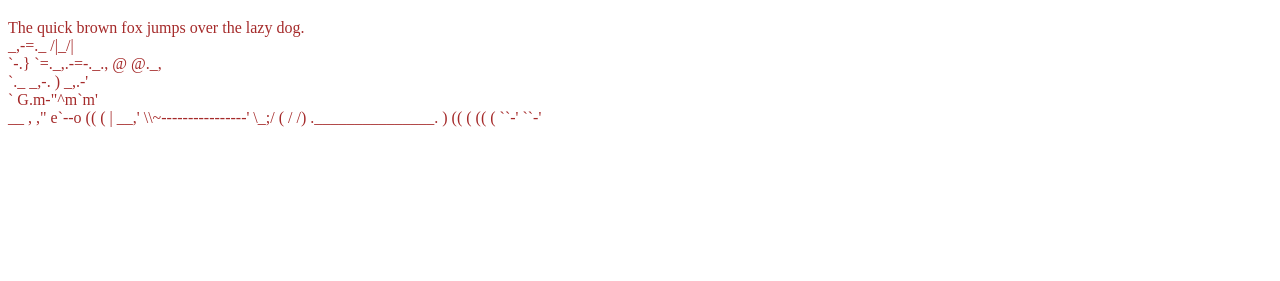
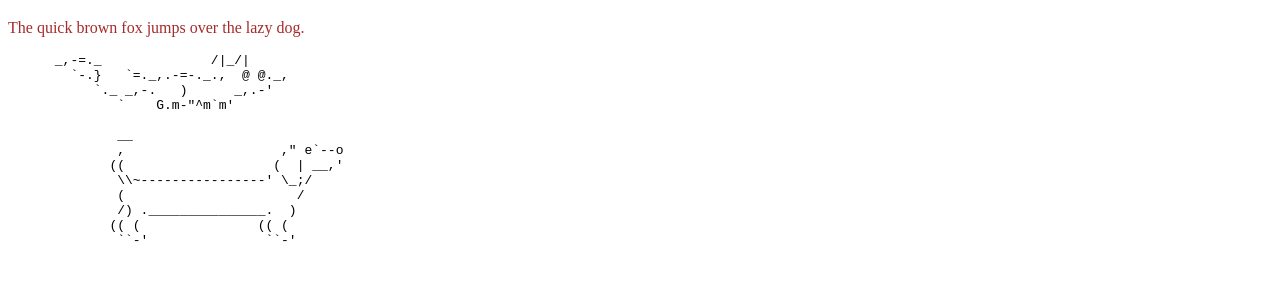
Before and after one commit to SamSvetlik/cuddly-system, a plain HTML site: page index.html in a window 1280 px wide. Shown: the part 61-342 px from the top of the page. Drawn offline with Linux system fonts and the light colour scheme.

Commit message:
fixed ascii spacing

```diff
--- a/index.html
+++ b/index.html
@@ -10,10 +10,10 @@
 <body>
     <h1>Sup dawg.</h1>
     <p> The quick brown fox jumps over the lazy dog. <br>
-        _,-=._              /|_/| <br>
-        `-.}   `=._,.-=-._.,  @ @._, <br>
-           `._ _,-.   )      _,.-' <br>
-              `    G.m-"^m`m'       <br>
+<pre>      _,-=._              /|_/|
+        `-.}   `=._,.-=-._.,  @ @._,
+           `._ _,-.   )      _,.-'
+              `    G.m-"^m`m'
 
               __
               ,                    ," e`--o
@@ -22,7 +22,7 @@
               (                      /
               /) ._______________.  )
              (( (               (( (
-              ``-'               ``-'
+              ``-'               ``-' </pre>
     </p>
 </body>
 </html>
```
